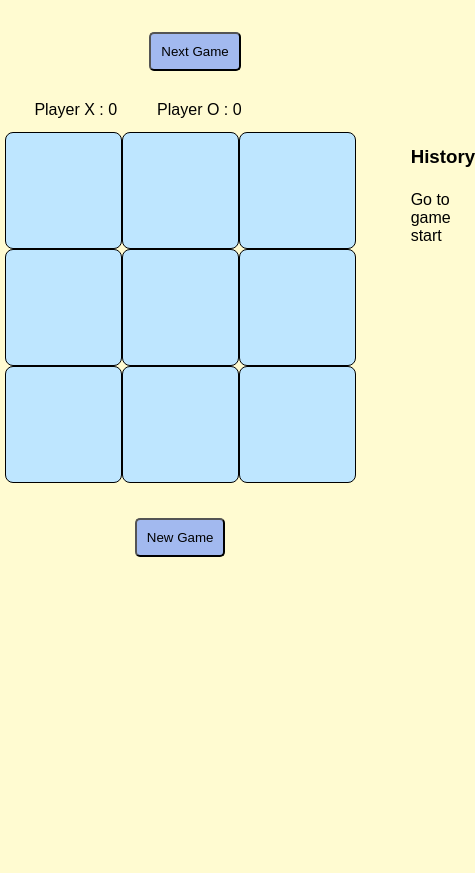
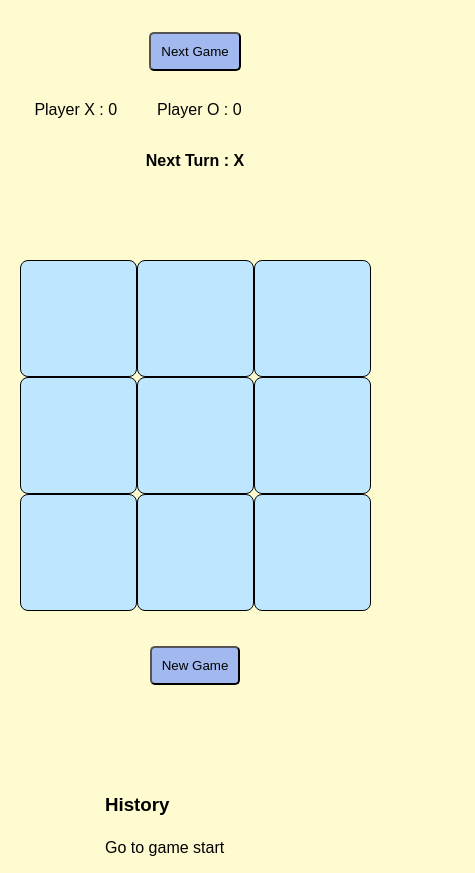
Before and after one commit to NadelaEva/Tic-Tac-Toe-Game, a plain HTML site: page index.html in a window 390 px wide. Shown: the part 60-933 px from the top of the page, 475 px wide, since content can reach past the window. Before the commit the page ends 844 px from the top, so only its background shows below. Drawn offline with Linux system fonts and the light colour scheme.

Commit message:
update terbaru

```diff
--- a/game.css
+++ b/game.css
@@ -154,4 +154,10 @@
    width: 30vw;
    height: 30vw;
   }
+
+  .game-container {
+   flex-direction: column;
+   align-items: center;
+  }
+
 }
```
